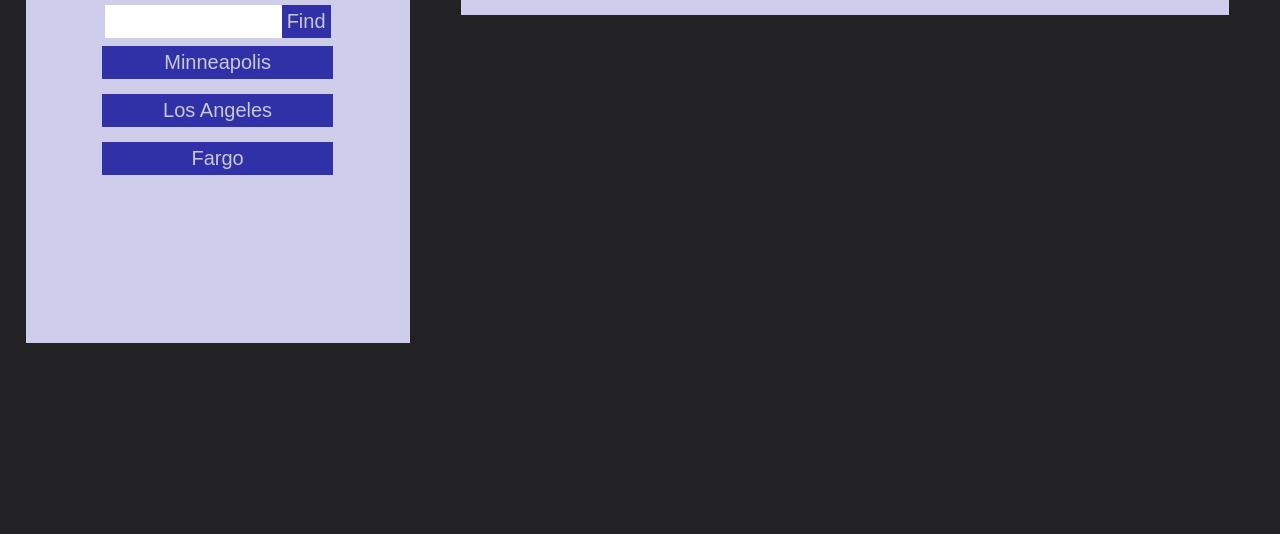
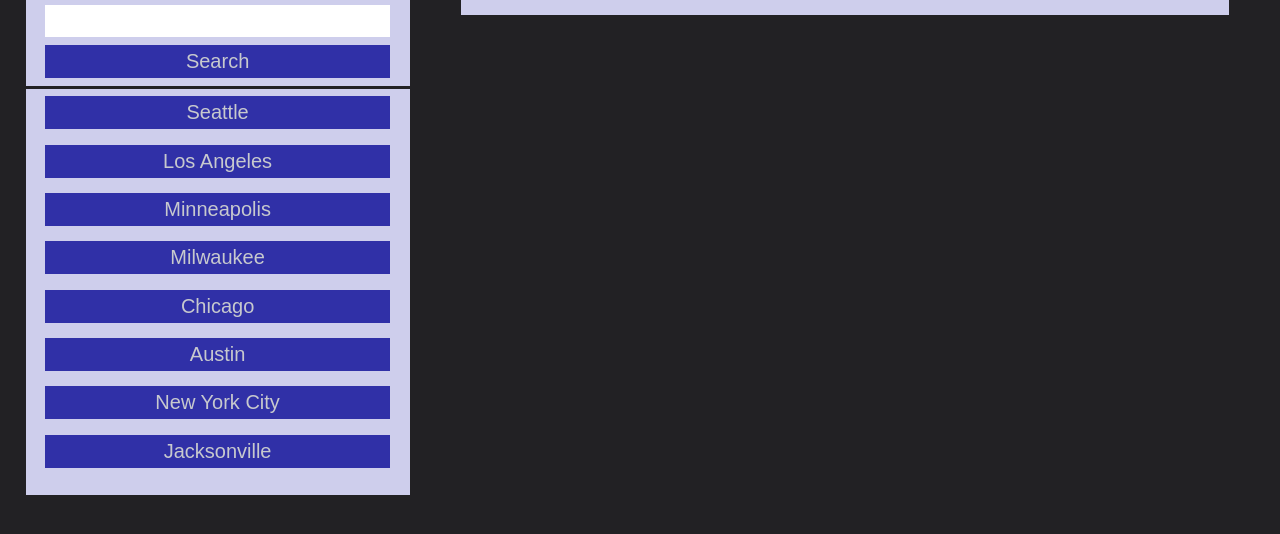
Before and after one commit to tannerkothlow/weather-tracker, a plain HTML site: page index.html in a window 1280 px wide. Shown: the part 160-694 px from the top of the page. Drawn offline with nearby package versions, Linux system fonts and the light colour scheme; no server answers.

Commit message:
More buttons added and search error resolved

```diff
--- a/assets/css/style.css
+++ b/assets/css/style.css
@@ -23,7 +23,7 @@ nav {
     background-color: var(--main-bkg);
     width: 30%;
     margin: 2%;
-    padding-bottom: 160px;
+    padding-bottom: 20px;
     display: flex;
     flex-direction: column;
     align-items: center;
@@ -37,10 +37,17 @@ nav h2 {
 
 #city-searcher {
     display: flex;
+    flex-direction: column;
+    align-items: center;
+    border-bottom: 3px solid var(--dark-bkg);
+    width: 100%;
+    padding-bottom: 0%;
 }
 
-#city-searcher button {
-    margin: 0px;
+#city-entry {
+    font-size: 15px;
+    padding: 2%;
+    width: 86%;
 }
 
 nav button {
@@ -49,9 +56,10 @@ nav button {
     display: block;
     font-size: 20px;
     padding: 5px;
-    width: 60%;
+    width: 90%;
     margin: 2%;
 }
+
 
 main {
     background-color: var(--main-bkg);
--- a/assets/js/script.js
+++ b/assets/js/script.js
@@ -1,6 +1,6 @@
 $(".city-button").click(function () {
 
-    clearEntries();
+    //clearEntries();
 
     let city = this.id
     let unit = "imperial"
@@ -15,7 +15,7 @@ $("#city-searcher").submit(function (event) {
         return;
     }
 
-    clearEntries();
+    //clearEntries();
 
     let city = encodeURIComponent($("#city-entry").val())
     let unit = "imperial"
@@ -24,9 +24,9 @@ $("#city-searcher").submit(function (event) {
 
     console.log("Form submit works");
     console.log($("#city-entry").val());
-    $("#city-entry").val("");
+    //Clears search bar
+    //$("#city-entry").val("");
 });
-
 
 var pullWeatherData = function(city, unit) {
     // GEOCODE
@@ -40,6 +40,8 @@ var pullWeatherData = function(city, unit) {
             console.log("ERROR Did not enter a valid city")
             return;
         }
+
+        clearEntries();
 
         console.log(data[0]);
         console.log(data[0].lat + " " + data[0].lon);
@@ -83,16 +85,8 @@ var pullWeatherData = function(city, unit) {
                     "</ol> </div>");
                 };
             };
-
-            for(let x = 0; x < data.list.length; x++) {
-            //Maybe just use moment.js so I dont have to reconfigure everything.
-                if (data.list[x].dt_txt.includes("12:00:00")) {
-                    console.log("Date and time GMT: " + data.list[x].dt_txt);
-                    console.log("Temp: " + data.list[x].main.temp + " F");
-                    console.log("Wind: " + data.list[x].wind.speed + " mph");
-                    console.log("Humidity: " + data.list[x].main.humidity + "%");
-                };
-            };
+            //$("nav").append('<button class ="city-button" id="' + city + '">' + data.city.name + '</button>');
+            //$("nav").append('<button class ="city-button" id="Minneapolis">Minneapolis</button>');
         });
     });
 }
@@ -103,6 +97,9 @@ var clearEntries = function() {
     $("#weather-icon").remove();
     $(".five-day-forecast").empty();
 
+    $("#city-entry").val("")
+
 }
 
+pullWeatherData("Saint%20Louis%20Park", "imperial");
 //console.log(encodeURIComponent("Los Angeles"));
--- a/index.html
+++ b/index.html
@@ -10,77 +10,40 @@
 </head>
 <body>
     <header>
-        <!-- Weather Header with gradient and offset title -->
         <h1>Weather</h1>
     </header>
 <div class="function">
     <nav>
-        <!-- width 30% nav bar with search bar -->
+
         <h2>Search for a city</h2>
 
         <form id="city-searcher">
         <input type="text" id="city-entry">
-        <button>Find</button>
+        <button id="city-search">Search</button>
         </form>
 
+        <button class ="city-button" id="Seattle">Seattle</button>
+        <button class ="city-button" id="Los%20Angeles">Los Angeles</button>
         <button class ="city-button" id="Minneapolis">Minneapolis</button>
-        <button class ="city-button" id="Los%20Angeles">Los Angeles</button>
-        <button class ="city-button" id="Fargo">Fargo</button>
+        <button class ="city-button" id="Milwaukee">Milwaukee</button>
+        <button class ="city-button" id="Chicago">Chicago</button>
+        <button class ="city-button" id="Austin">Austin</button>
+        <button class ="city-button" id="New%20York%20City">New York City</button>
+        <button class ="city-button" id="Jacksonville">Jacksonville</button>
+
+        <!-- <h2>History</h2> -->
+
     </nav>
 
     <main>
-        <!-- width 60% with display weather outlook -->
         <div class="current-day">
             <h3 id="place-date">Choose a city from the list, or search for one!</h3>
             <ol id="current-weather">
-                <!-- <li>Temp: 66</li> -->
-                <!-- <li>Wind: 6 mph</li> -->
-                <!-- <li>Humidity: 66%</li> -->
+
             </ol>
         </div>
         <div class="five-day-forecast">
-            <!--<div class ="day-card">
-                 <ol>
-                    <li>Sunny</li>
-                    <li>Temp: 66</li>
-                    <li>Wind: 6 mph</li>
-                    <li>Humidty: 66%</li>
-                </ol>
-            </div>
-            Placeholder Replace with propogation later
-            <div class ="day-card">
-                <ol>
-                    <li>Sunny</li>
-                    <li>Temp: 66</li>
-                    <li>Wind: 6 mph</li>
-                    <li>Humidty: 66%</li>
-                </ol>
-            </div>
-            <div class ="day-card">
-                <ol>
-                    <li>Sunny</li>
-                    <li>Temp: 66</li>
-                    <li>Wind: 6 mph</li>
-                    <li>Humidty: 66%</li>
-                </ol>
-            </div>
-            <div class ="day-card">
-                <ol>
-                    <li>Sunny</li>
-                    <li>Temp: 66</li>
-                    <li>Wind: 6 mph</li>
-                    <li>Humidty: 66%</li>
-                </ol>
-            </div>
-            <div class ="day-card">
-                <ol>
-                    <li>Sunny</li>
-                    <li>Temp: 66</li>
-                    <li>Wind: 6 mph</li>
-                    <li>Humidty: 66%</li>
-                </ol>
-            </div> -->
-            <!-- --- -->
+
         </div>
     </main>
 </div>
```
